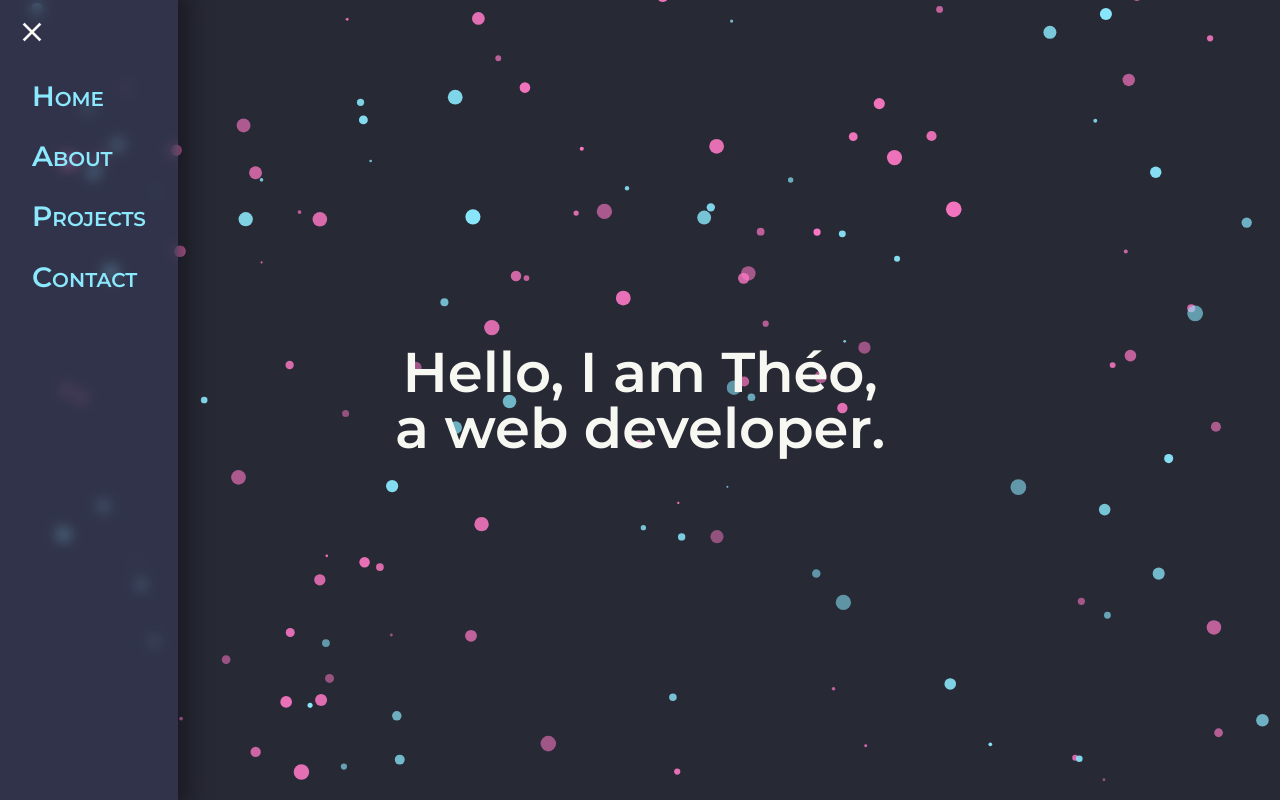
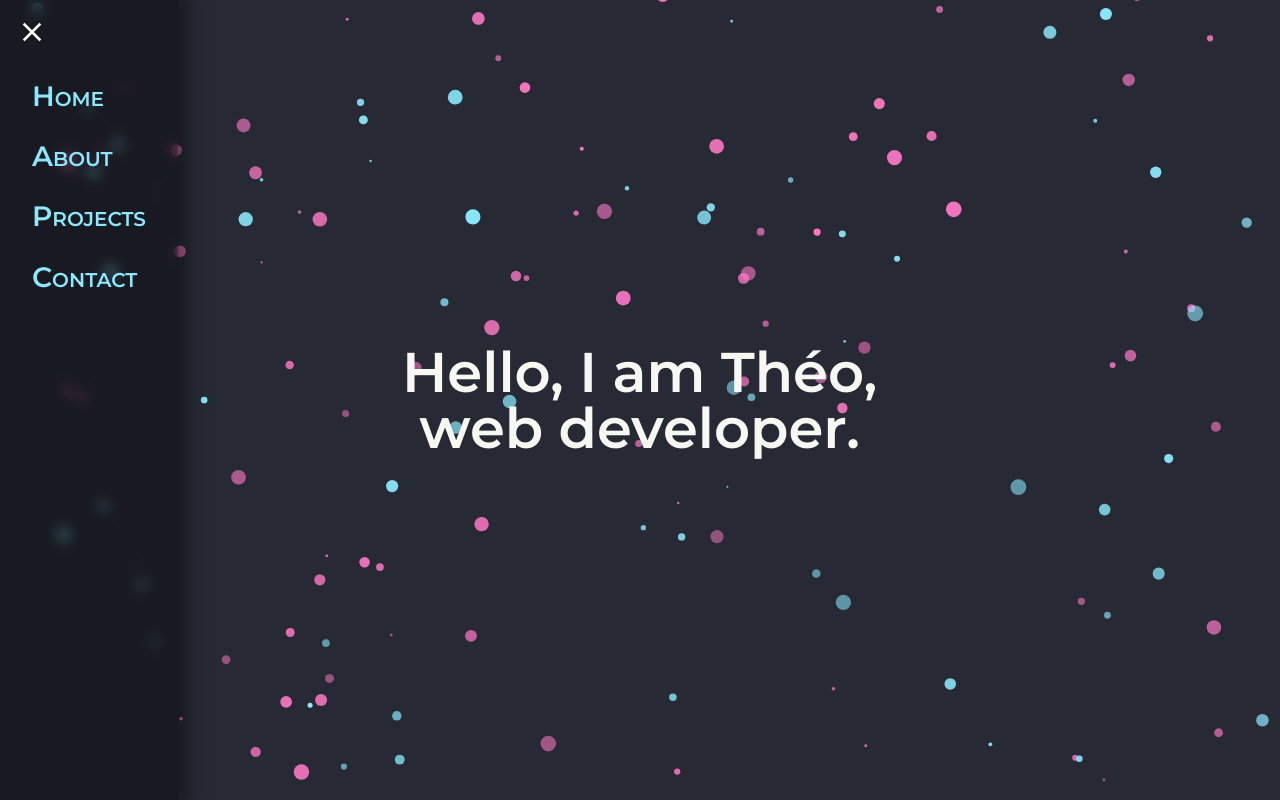
Before and after one commit to theolvq/portfolio, a website built with Vite: page index.html in a window 1280 px wide. Both pictures are taken after a click on the element "menu". Shown: the top 800 px of the page. Built offline with nearby package versions, Linux system fonts and the light colour scheme.

Commit message:
reduced box shadow and change nav bar bg for contrast

```diff
--- a/index.html
+++ b/index.html
@@ -20,7 +20,16 @@
     <div class="tsparticles" id="tsparticles"></div>
     <header class="nav">
       <div class="hamburger--container">
-        <span class="material-icons hamburger" id="hamburger"> menu </span>
+        <span
+          class="
+            material-icons
+            hamburger
+            animate__animated animate__bounceInDown
+          "
+          id="hamburger"
+        >
+          menu
+        </span>
       </div>
       <div class="nav--container">
         <nav class="nav--main animate__animated" id="nav">
@@ -35,9 +44,9 @@
     </header>
     <main>
       <header class="top" id="top">
-        <h1 class="title animate__animated animate__bounceInDown">
+        <h1 class="title animate__animated animate__bounceInDown" id="title">
           Hello, I am Théo, <br />
-          a web developer.
+          web developer.
         </h1>
       </header>
       <section class="about" id="about">
@@ -165,5 +174,6 @@
       </section>
     </main>
     <script type="module" src="/main.js"></script>
+    <script type="module" src="tsparticles.min.js"></script>
   </body>
 </html>
--- a/js/nav.js
+++ b/js/nav.js
@@ -1,6 +1,8 @@
 const toggleNav = (() => {
   const hamburger = document.querySelector('#hamburger');
   const nav = document.querySelector('#nav');
+  const title = document.querySelector('#title');
+
   const toggle = () => {
     if (hamburger.textContent.trim() == 'menu') {
       nav.classList.add('animate__fadeInLeft');
--- a/styles/base.scss
+++ b/styles/base.scss
@@ -36,8 +36,10 @@ ol {
   padding: 0;
 }
 
+h1,
 h2,
 h3 {
+  font-weight: 600;
   color: $pink;
 }
 
--- a/styles/styles.scss
+++ b/styles/styles.scss
@@ -31,7 +31,7 @@
   padding: 2em 3em;
   margin-bottom: 3em;
   border-radius: 1em;
-  box-shadow: 0.175em 0.175em 1em 0.25em $shadow-grey;
+  box-shadow: 0.125em 0.125em 0.5em 0.25em $shadow-grey;
   backdrop-filter: blur(0.25em);
 }
 
@@ -57,10 +57,10 @@
     font-size: 1.75rem;
     font-variant: small-caps;
     font-weight: 600;
-    background-color: $clear-grey;
+    background-color: $shadow-grey;
     backdrop-filter: blur(0.25em);
 
-    box-shadow: 0.175em 0 0.75em 0.25em $shadow-grey;
+    box-shadow: 0.125em 0 0.5em 0.25em $shadow-grey;
     transition: visibility 500ms;
     &__list {
       @include flex-col;
@@ -83,7 +83,7 @@
   transition: 0.5s ease;
 
   &:hover {
-    background-color: $shadow-grey;
+    background-color: $clear-grey;
     color: $hover-white;
   }
 }
@@ -102,6 +102,7 @@
 }
 
 .title {
+  color: $white;
   font-size: clamp(1.75rem, 0.4375rem + 5.8333vw, 3.5rem);
   line-height: 1;
   font-weight: 600;
```
